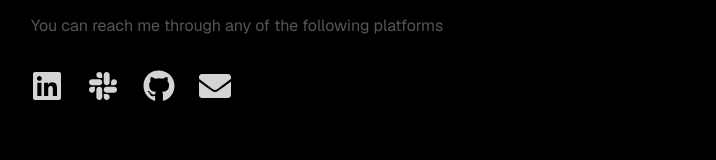
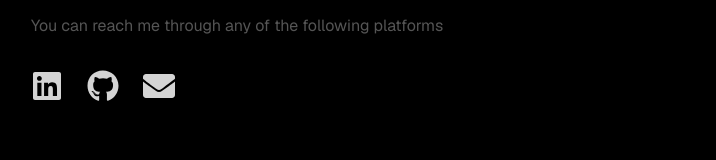
Before and after one commit to SilentSword123456/silentlabwebsite, a Next.js app: page /contact in a window 1280 px wide. Shown: the part 138-298 px from the top of the page, without its empty margins (109-825 px from the left). Built offline with nearby package versions, Linux system fonts and the light colour scheme.

Commit message:
Removed slack

```diff
--- a/app/contact/page.tsx
+++ b/app/contact/page.tsx
@@ -1,4 +1,4 @@
-import { LinkedIn, Slack, Github, Email } from "@/components/SocialMedia";
+import { LinkedIn, Github, Email } from "@/components/SocialMedia";
 import styles from './page.module.css'
 
 function Page() {
@@ -8,7 +8,6 @@ function Page() {
             <p>You can reach me through any of the following platforms</p>
             <div className={styles.socialsGrid}>
                 <LinkedIn />
-                <Slack />
                 <Github />
                 <Email />
             </div>
```
